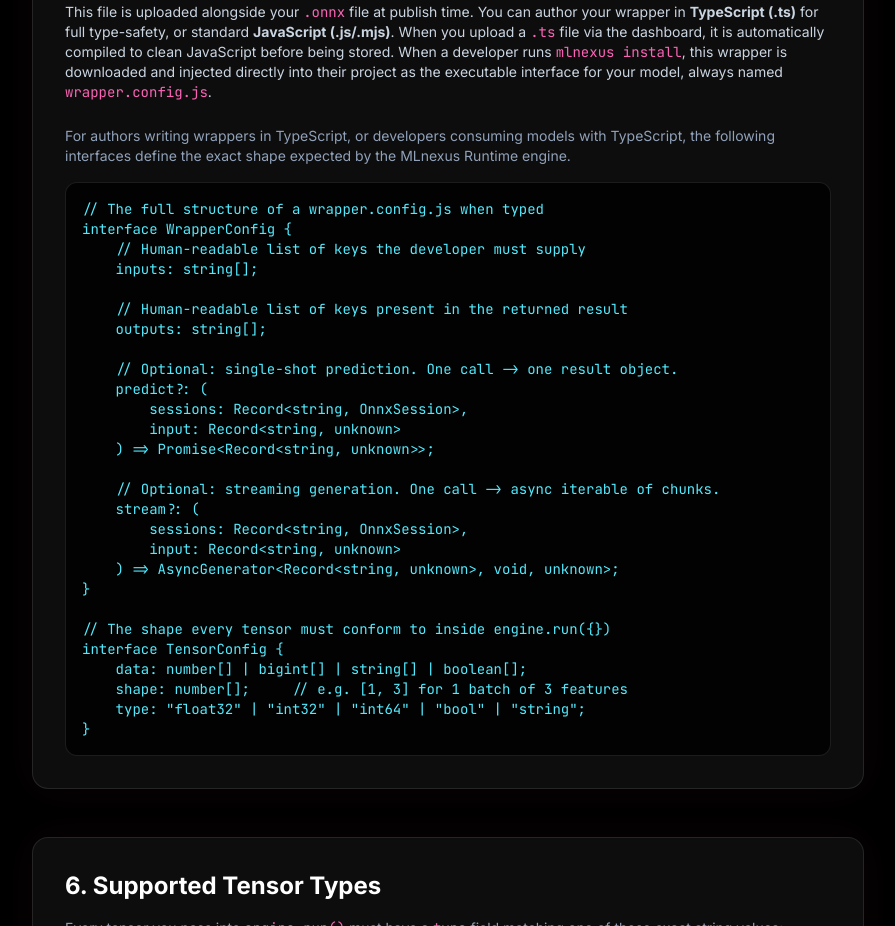
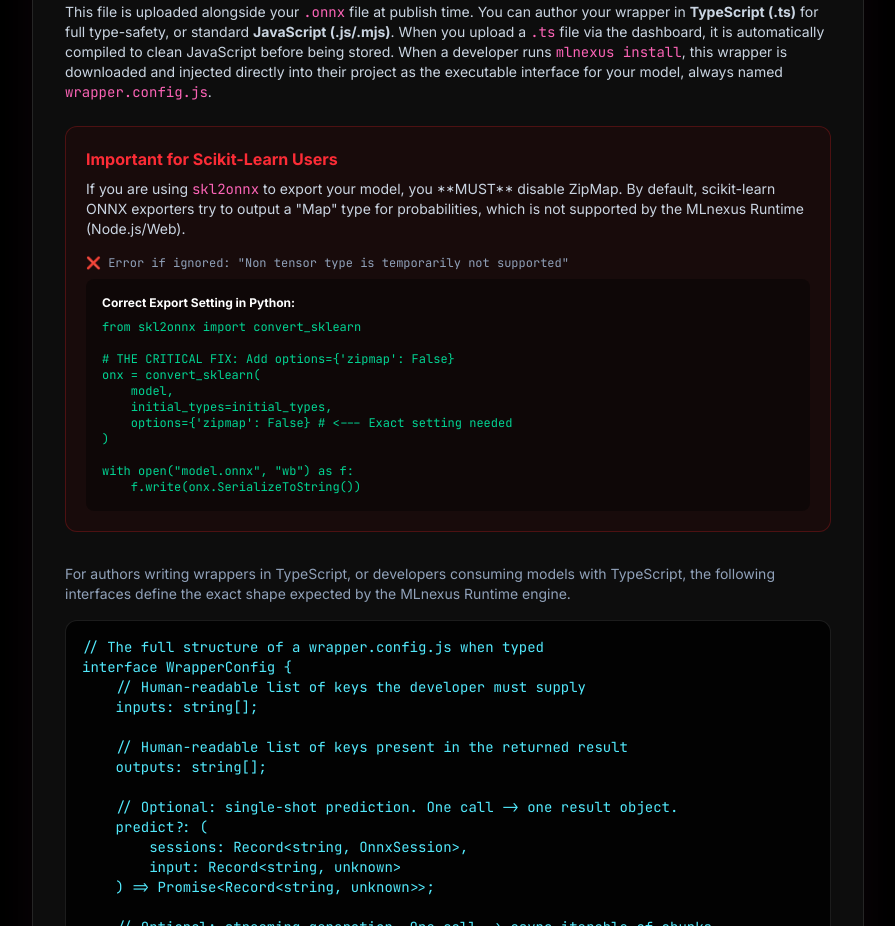
Before and after one commit to ishikachhajed/MLnexus, a React (Vite) app in the folder app/frontend/: page /docs in a window 1280 px wide. Shown: the part 3080-4006 px from the top of the page, without its empty margins (192-1087 px from the left). Built offline with nearby package versions, Linux system fonts and the light colour scheme; no server answers.

Commit message:
Updated documentation to mark the ZipMap issue while using skl2onnx module

```diff
--- a/app/frontend/src/pages/Docs.tsx
+++ b/app/frontend/src/pages/Docs.tsx
@@ -169,6 +169,31 @@ Variable value: https://your-private-registry.com</code></pre>
                         <p className="mb-6 text-sm text-slate-300">
                             This file is uploaded alongside your <code className="text-pink-400">.onnx</code> file at publish time. You can author your wrapper in <strong>TypeScript (.ts)</strong> for full type-safety, or standard <strong>JavaScript (.js/.mjs)</strong>. When you upload a <code className="text-pink-400">.ts</code> file via the dashboard, it is automatically compiled to clean JavaScript before being stored. When a developer runs <code className="text-pink-400">mlnexus install</code>, this wrapper is downloaded and injected directly into their project as the executable interface for your model, always named <code className="text-pink-400">wrapper.config.js</code>.
                         </p>
+
+                        <div className="bg-red-950/20 border border-red-900/50 rounded-xl p-5 mb-8">
+                            <h3 className="text-red-500 font-bold mb-2">Important for Scikit-Learn Users</h3>
+                            <p className="text-sm text-slate-300 mb-4">
+                                If you are using <code className="text-pink-400">skl2onnx</code> to export your model, you **MUST** disable ZipMap.
+                                By default, scikit-learn ONNX exporters try to output a "Map" type for probabilities, which is not supported by the MLnexus Runtime (Node.js/Web).
+                            </p>
+                            <p className="text-xs text-slate-400 mb-2 font-mono">❌ Error if ignored: "Non tensor type is temporarily not supported"</p>
+                            <div className="bg-black/40 p-4 rounded-lg">
+                                <p className="text-xs text-white font-bold mb-2">Correct Export Setting in Python:</p>
+                                <pre className="text-xs text-emerald-400 overflow-x-auto">
+{`from skl2onnx import convert_sklearn
+
+# THE CRITICAL FIX: Add options={'zipmap': False}
+onx = convert_sklearn(
+    model,
+    initial_types=initial_types,
+    options={'zipmap': False} # <--- Exact setting needed
+)
+
+with open("model.onnx", "wb") as f:
+    f.write(onx.SerializeToString())`}
+                                </pre>
+                            </div>
+                        </div>
                         <p className="mb-4 text-sm text-slate-400">
                             For authors writing wrappers in TypeScript, or developers consuming models with TypeScript, the following interfaces define the exact shape expected by the MLnexus Runtime engine.
                         </p>
```
